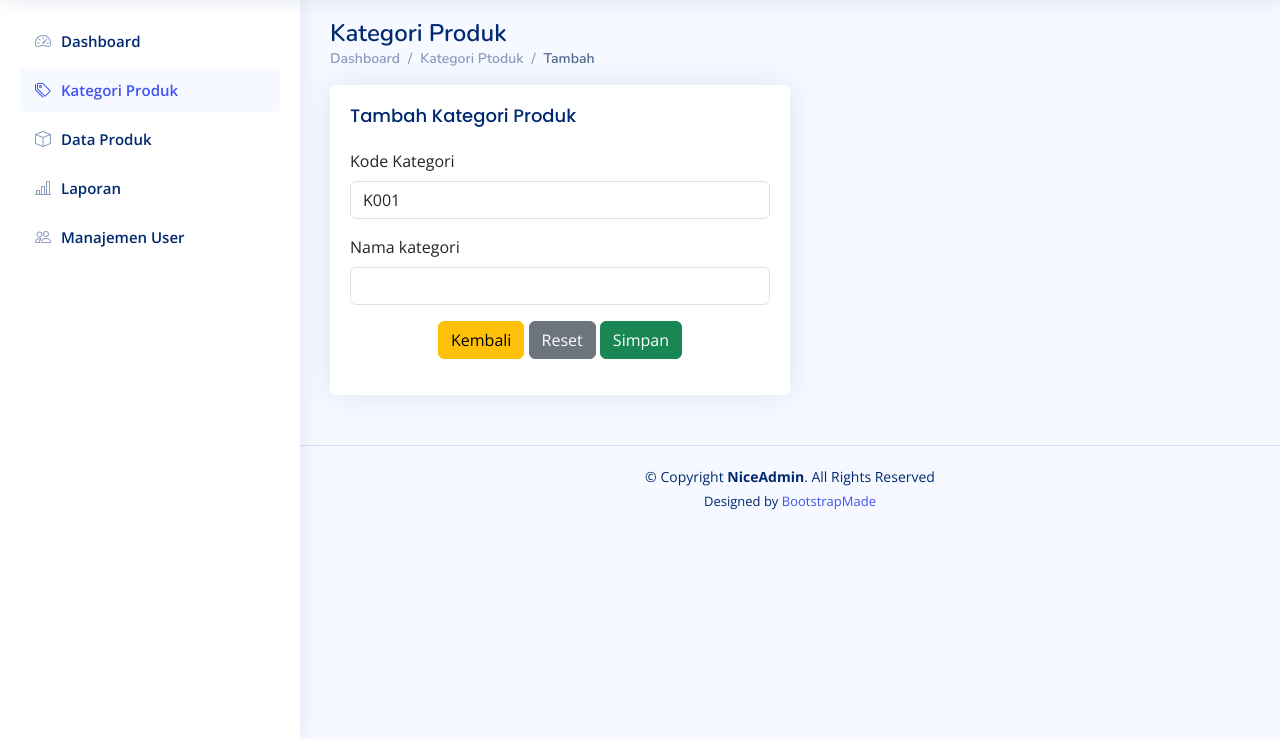
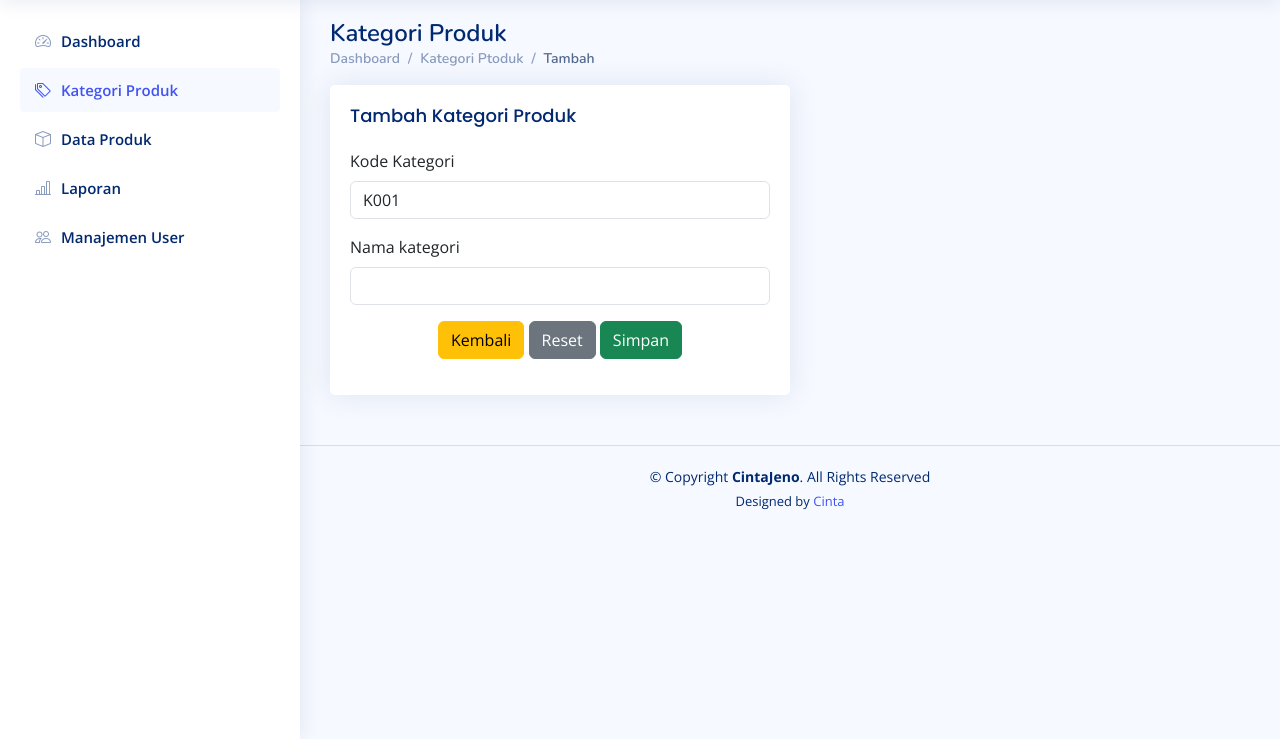
Before and after one commit to kembangcintapelangi/CintaJeno, a PHP site: page /t_kat.php in a window 1280 px wide. Shown: the part 61-800 px from the top of the page. Run offline with PHP 8.4, Linux system fonts and the light colour scheme; data that the repository does not hold is empty; some libraries are stand-ins or nearby versions.

Commit message:
revisian tugas 3

```diff
--- a/t_kat.php
+++ b/t_kat.php
@@ -258,14 +258,14 @@ if (isset($_POST['simpan'])) {
   <!-- ======= Footer ======= -->
   <footer id="footer" class="footer">
     <div class="copyright">
-      &copy; Copyright <strong><span>NiceAdmin</span></strong>. All Rights Reserved
+      &copy; Copyright <strong><span>CintaJeno</span></strong>. All Rights Reserved
     </div>
     <div class="credits">
       <!-- All the links in the footer should remain intact. -->
       <!-- You can delete the links only if you purchased the pro version. -->
       <!-- Licensing information: https://bootstrapmade.com/license/ -->
       <!-- Purchase the pro version with working PHP/AJAX contact form: https://bootstrapmade.com/nice-admin-bootstrap-admin-html-template/ -->
-      Designed by <a href="https://bootstrapmade.com/">BootstrapMade</a>
+      Designed by <a href="https://www.instagram.com/floverain_">Cinta</a>
     </div>
   </footer><!-- End Footer -->
 
```
